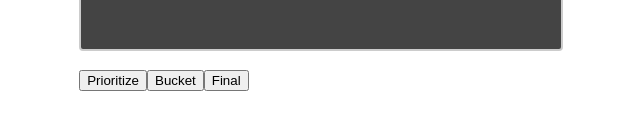
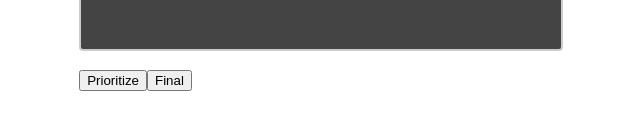
Before and after one commit to vangourd/prioritizer, a Vue app: page / in a window 1280 px wide. Shown: the part 482-612 px from the top of the page, without its empty margins (77-717 px from the left). Built offline with nearby package versions, Linux system fonts and the light colour scheme.

Commit message:
Hiding bucket for future feature

```diff
--- a/src/App.vue
+++ b/src/App.vue
@@ -13,7 +13,7 @@
         </textarea>
       </div>
       <button @click="changeMode('sort')">Prioritize</button>
-      <button @click="changeMode('bucket')">Bucket</button>
+      <!--<button @click="changeMode('bucket')">Bucket</button>-->
       <button @click="changeMode('final')">Final</button>
     </div>
 
```
